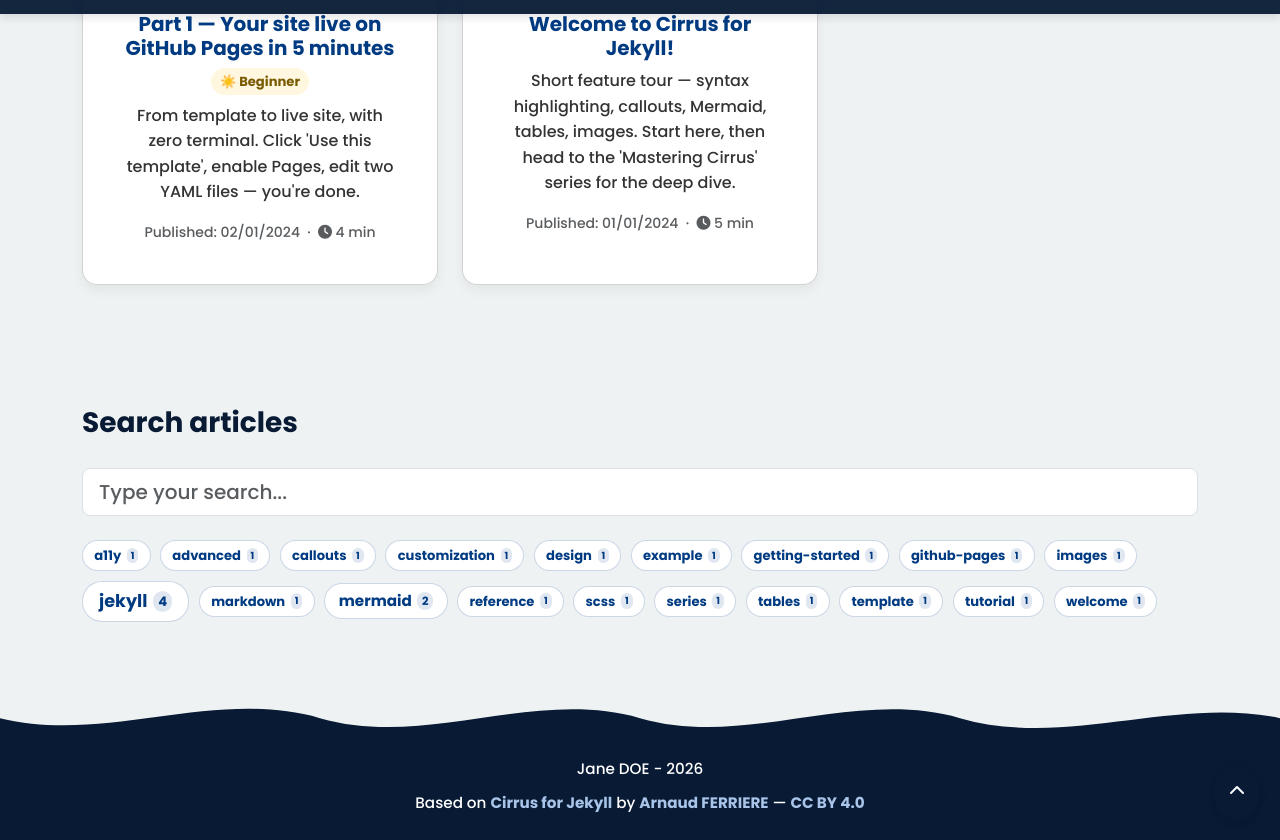
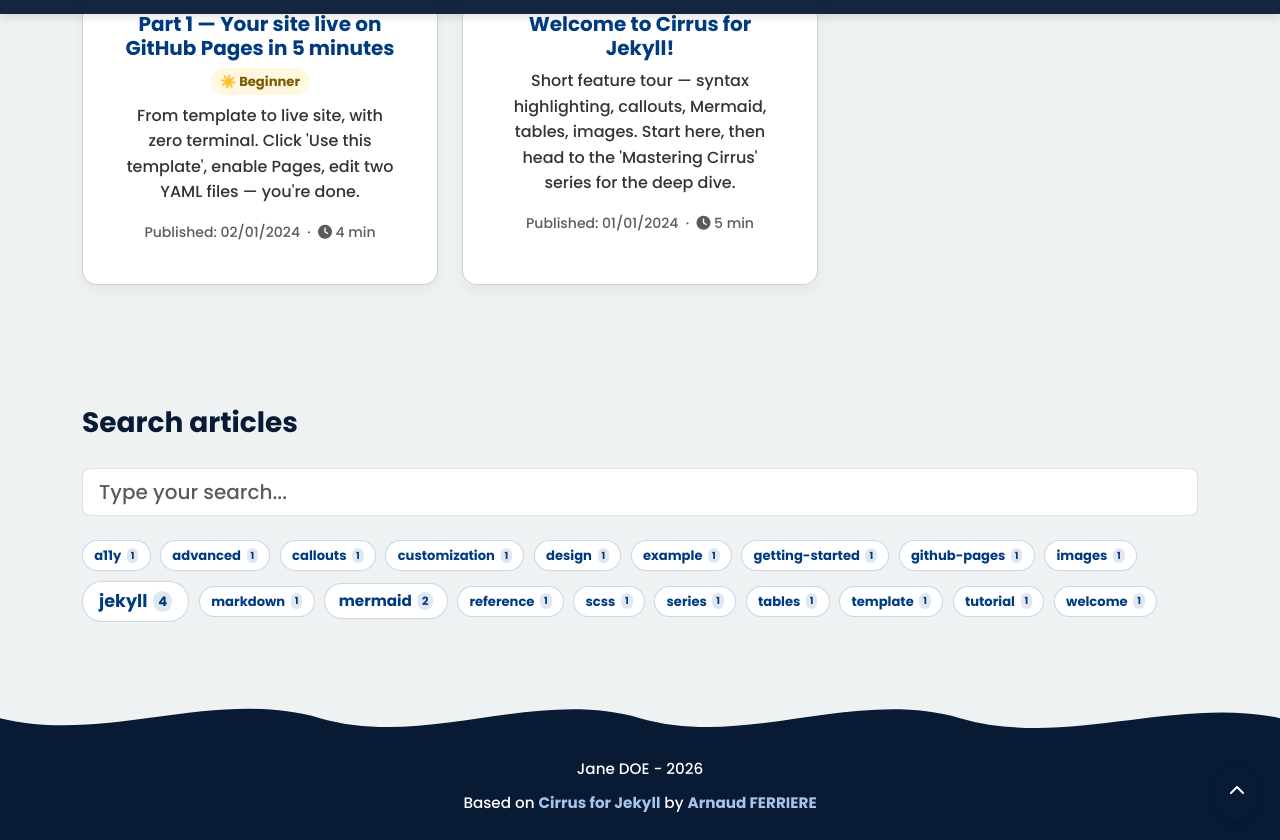
Before and after one commit to Arnaud-Ferriere/Cirrus-for-Jekyll, a Jekyll site: the page built from index.html, in a window 1280 px wide and 900 px high, scrolled down 1077 px, cut to the strip 60-900 px from the top of the window. Built offline with Jekyll 4.4.1, drawn with Linux system fonts in a browser that asks for light colours; the list of posts is cut into pages by our own code.

Commit message:
chore: switch license to MIT + extract footer attribution to its own include
- LICENSE: switch from CC BY 4.0 to MIT (better fit for a code template)
  + add a clear list of third-party asset licenses (Bootstrap, FA, Mermaid,
    Poppins) so downstream users know what is bundled
- _includes/footer-attribution.html: new file holding the attribution line,
  so downstream users can customize or remove it by editing a single file
- _includes/footer.html: now just includes footer-attribution.html
- Attribution text drops the "— CC BY 4.0" suffix and adds a link on
  Arnaud FERRIERE pointing to surlesnuages.fr
- README: updated License section to reflect MIT, mention the friendly-not-
  required nature of the attribution, and document the third-party licenses
  in a table

Older releases (v1.6.x, v1.7.0, v1.7.1) remain under CC BY 4.0 for anyone
who downloaded them — license change applies going forward.

Co-Authored-By: Claude Sonnet 4.6 <noreply@anthropic.com>

```diff
--- /dev/null
+++ b/_includes/footer-attribution.html
@@ -0,0 +1 @@
+<p class="footer-attribution">{{ site.data.ui.footer_based_on }} <a href="https://github.com/Arnaud-Ferriere/Cirrus-for-Jekyll" target="_blank" rel="noopener noreferrer">Cirrus for Jekyll</a> {{ site.data.ui.footer_by }} <a href="https://surlesnuages.fr" target="_blank" rel="noopener noreferrer">Arnaud FERRIERE</a></p>
--- a/_includes/footer.html
+++ b/_includes/footer.html
@@ -3,6 +3,6 @@
   {% if footer_wave %}<div class="footer-wave" aria-hidden="true"></div>{% endif %}
   <div class="footer-content">
     <p>{{ site.data.author.name_display }} - {{ site.time | date: '%Y' }}</p>
-    <p class="footer-attribution">{{ site.data.ui.footer_based_on }} <a href="https://github.com/Arnaud-Ferriere/Cirrus-for-Jekyll" target="_blank" rel="noopener noreferrer">Cirrus for Jekyll</a> {{ site.data.ui.footer_by }} <a href="https://surlesnuages.fr" target="_blank" rel="noopener noreferrer">Arnaud FERRIERE</a> — <a href="https://creativecommons.org/licenses/by/4.0/" target="_blank" rel="noopener noreferrer">CC BY 4.0</a></p>
+    {% include footer-attribution.html %}
   </div>
 </footer>
```
Also changed, not shown: README.md, 1 other file.
